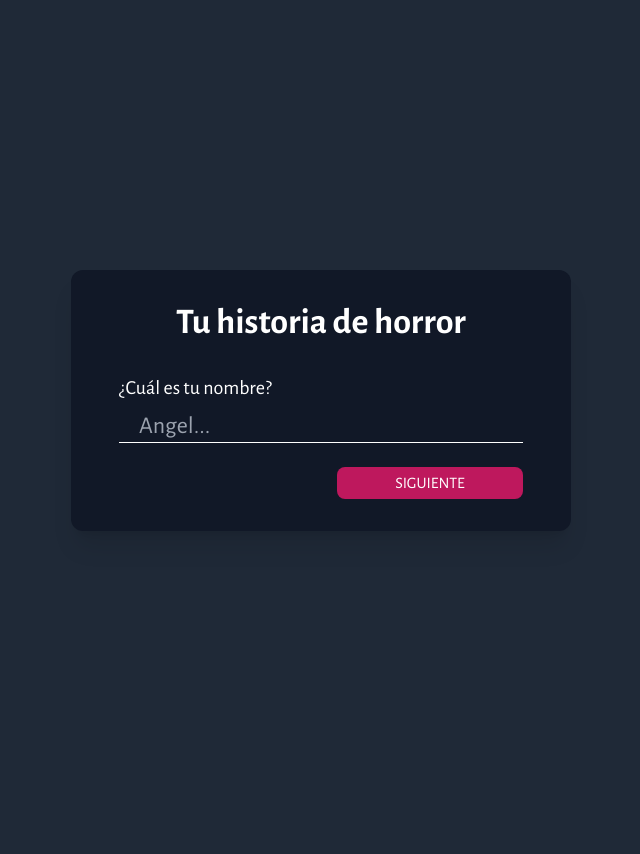
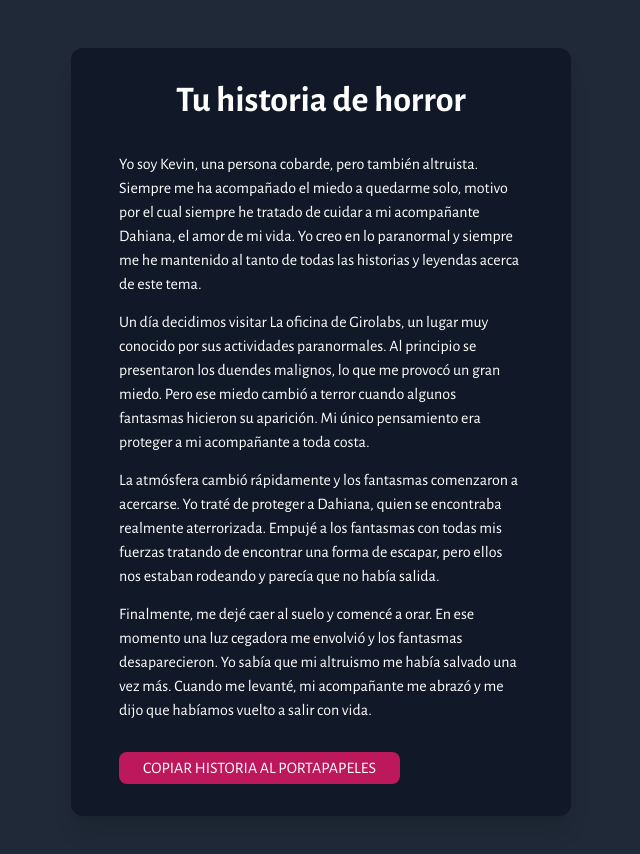
Before and after one commit to angelmgl/aifungames, a Next.js app: page / in a window 1280 px wide. Shown: the top 854 px of the page, without its empty margins (319-959 px from the left). Before the commit the page ends 800 px from the top, so only its background shows below. Built offline with nearby package versions, Linux system fonts and the light colour scheme.

Commit message:
Add copy story function to result

```diff
--- a/src/components/Form.jsx
+++ b/src/components/Form.jsx
@@ -18,7 +18,7 @@ const initialForm = {
 export default function Form() {
     const [step, setStep] = useState(1);
     const [form, setForm] = useState(initialForm);
-    const [result, setResult] = useState("");
+    const [result, setResult] = useState("<p>Yo soy Kevin, una persona cobarde, pero también altruista. Siempre me ha acompañado el miedo a quedarme solo, motivo por el cual siempre he tratado de cuidar a mi acompañante Dahiana, el amor de mi vida. Yo creo en lo paranormal y siempre me he mantenido al tanto de todas las historias y leyendas acerca de este tema.</p>\n\n<p>Un día decidimos visitar La oficina de Girolabs, un lugar muy conocido por sus actividades paranormales. Al principio se presentaron los duendes malignos, lo que me provocó un gran miedo. Pero ese miedo cambió a terror cuando algunos fantasmas hicieron su aparición. Mi único pensamiento era proteger a mi acompañante a toda costa.</p>\n\n<p>La atmósfera cambió rápidamente y los fantasmas comenzaron a acercarse. Yo traté de proteger a Dahiana, quien se encontraba realmente aterrorizada. Empujé a los fantasmas con todas mis fuerzas tratando de encontrar una forma de escapar, pero ellos nos estaban rodeando y parecía que no había salida.</p>\n\n<p>Finalmente, me dejé caer al suelo y comencé a orar. En ese momento una luz cegadora me envolvió y los fantasmas desaparecieron. Yo sabía que mi altruismo me había salvado una vez más. Cuando me levanté, mi acompañante me abrazó y me dijo que habíamos vuelto a salir con vida.</p>");
 
     const handleNext = (e) => setStep(step + 1);
 
--- a/src/components/Result.jsx
+++ b/src/components/Result.jsx
@@ -1,5 +1,43 @@
+"use client";
+
 export default function Result({ result }) {
+    const copyText = (e) => {
+        e.preventDefault();
+        const textElement = document.getElementById("story");
+        const range = document.createRange();
+        range.selectNodeContents(textElement);
+
+        const selection = window.getSelection();
+        selection.removeAllRanges();
+        selection.addRange(range);
+
+        let text = textElement.innerText;
+        navigator.clipboard
+            .writeText(text)
+            .then(() => {
+                console.log("Texto copiado al portapapeles: " + text);
+            })
+            .catch((err) => {
+                console.error("Error al copiar texto al portapapeles: ", err);
+            });
+
+        selection.removeAllRanges();
+        e.target.textContent = "¡Copiado!"
+    };
+
     return (
-        <div className="text-white spaced-paragraphs" dangerouslySetInnerHTML={{__html: result}} />
-    )
+        <div>
+            <div
+                id="story"
+                className="text-white spaced-paragraphs"
+                dangerouslySetInnerHTML={{ __html: result }}
+            />
+            <button
+                className="mt-4 py-1 px-6 bg-pink-700 hover:bg-pink-900 active:bg-pink-200 active:text-pink-900 text-white uppercase rounded-lg"
+                onClick={copyText}
+            >
+                Copiar historia al portapapeles
+            </button>
+        </div>
+    );
 }
```
